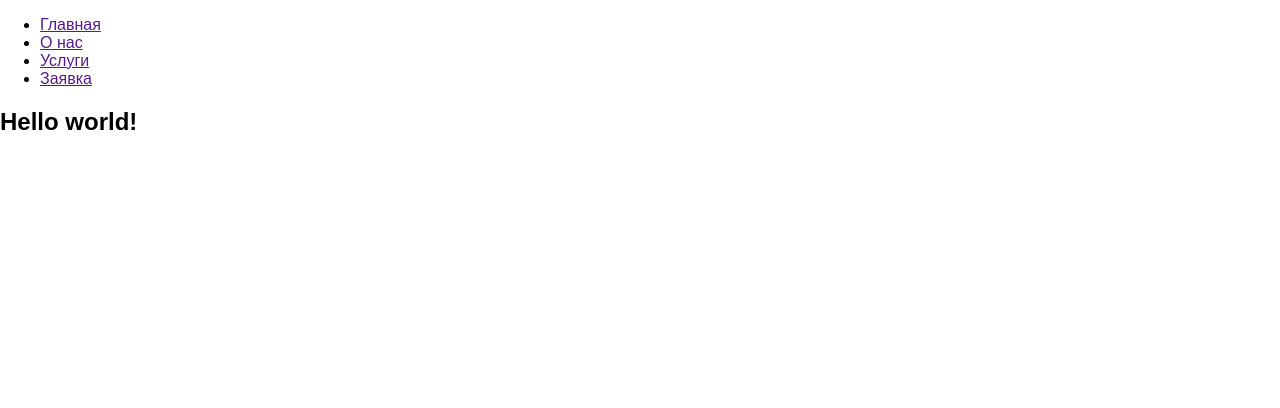
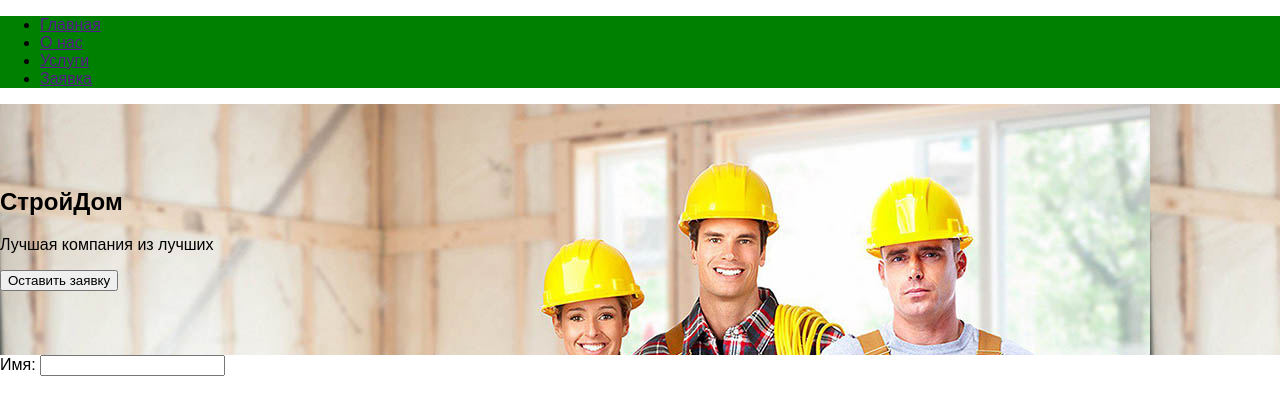
Before and after one commit to GeorgyHub/Build_site_portfolio, a plain HTML site: page index.html in a window 1280 px wide. Drawn offline with Linux system fonts and the light colour scheme.

Commit message:
Setting interface

```diff
--- a/index.html
+++ b/index.html
@@ -4,9 +4,9 @@
     <meta charset="UTF-8">
     <meta http-equiv="X-UA-Compatible" content="IE=edge">
     <meta name="viewport" content="width=device-width, initial-scale=1.0">
-    <title>Строительная компания</title>
+    <title>СтройДом</title>
     <link rel="stylesheet" href="styles/style.css">
-    <link rel="icon shorcet" href="">
+    <link rel="icon shorcet" href="img/ZnhmuojBniFg6OBvcNCSGygh2zEK5uRPE8QR5xC1bbdPabUGUs0rGTg5K3008_QehFcTOnq-exYW63ak3acLoIfA.jpg">
 </head>
 <body>
     <!--header-->
@@ -37,12 +37,21 @@
     <section>
         <!--image-->
         <div class="block_header">
-            <h1>Hello world!</h1>
+            <h1>СтройДом</h1>
+            <p>Лучшая компания из лучших</p>
+            <button>Оставить заявку</button>
         </div>
         <!--Me-->
         <div class="block_me"></div>
         <!--skills-->
         <div class="block_skills"></div>
+        <!--form-->
+        <div class="block_form">
+            <form action="" class="form">
+                <label for="">Имя:</label>
+                <input type="text">
+            </form>
+        </div>
     </section>
     <!--footer-->
     <footer></footer>
--- a/styles/style.css
+++ b/styles/style.css
@@ -3,3 +3,18 @@ body{
     padding: 0;
     font-family: "Stem", sans-serif;
 }
+
+header{
+    width: 100%;
+    background-color: green;
+}
+
+section{
+
+}
+
+.block_header{
+    padding-top: 5%;
+    padding-bottom: 5%;
+    background: url('../img/ooo-triglav.jpg');
+}
```
Also changed, not shown: img/contact/2ce11a72a3-742x480.jpg (added), img/contact/3b833d721f0d9b1398817067ad2c622b.png (added), img/contact/Phone.png (added), img/contact/fl_ru.png (added), img/contact/mail.png (added), img/contact/telegram.png (added), img/contact/vk.png (added), img/contact/vk_parketservice.jpg (added), img/contact/whatsapp.png (added), img/ooo-triglav.jpg (added).
